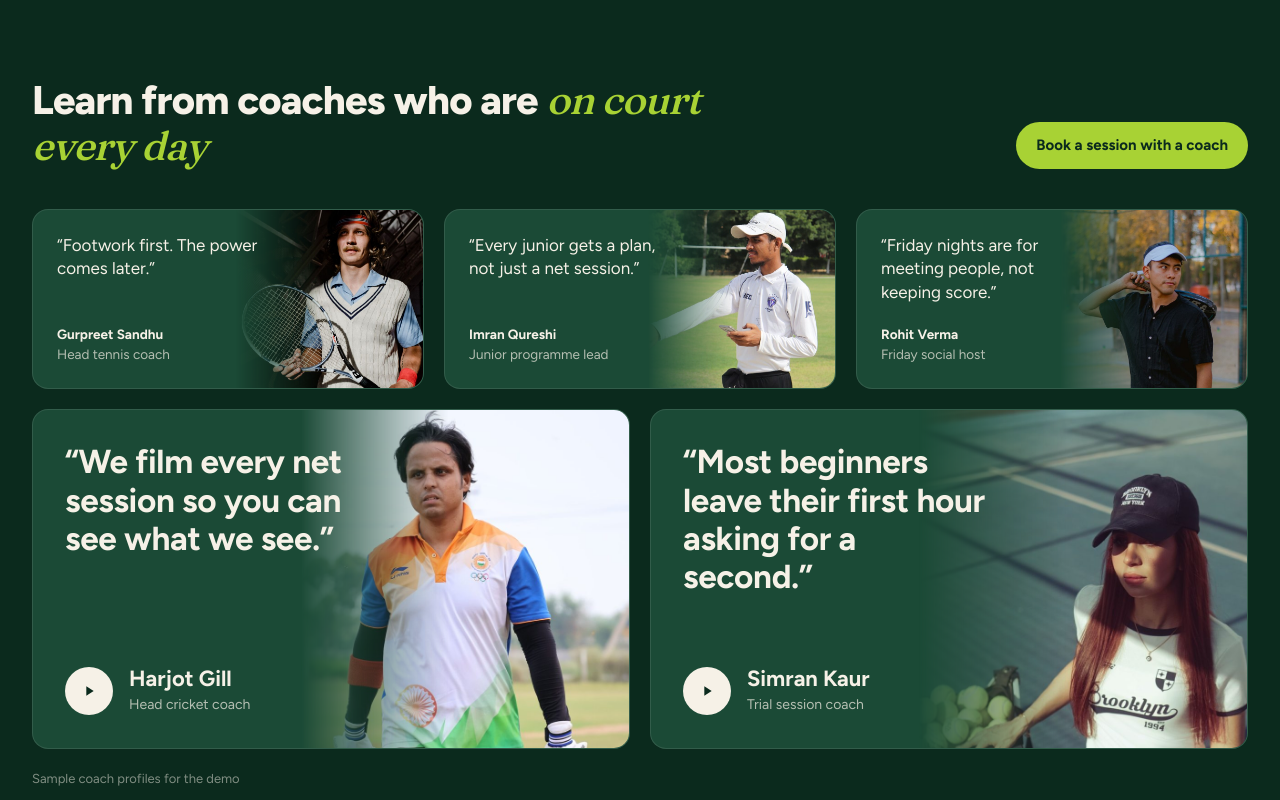
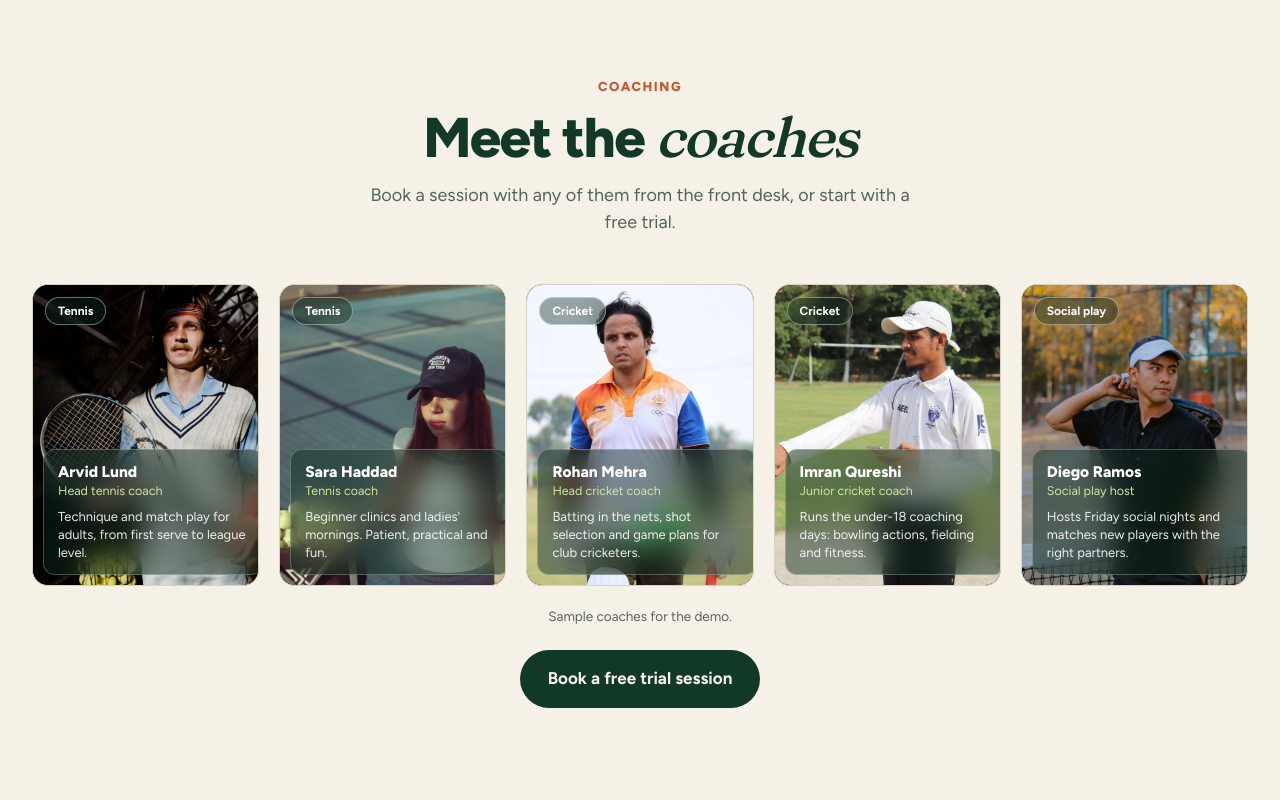
Before and after one commit to divyadeep-kaur/champions-club, a Next.js app: page / in a window 1280 px wide. Shown: the part 3960-4760 px from the top of the page. Built offline with nearby package versions, Linux system fonts and the light colour scheme; no server answers; the database is empty.

Commit message:
bring back the earlier coaches cards with glass info panels

```diff
--- a/src/components/landing/Coaches.tsx
+++ b/src/components/landing/Coaches.tsx
@@ -1,75 +1,42 @@
 import Image from "next/image";
 import Link from "next/link";
 
-type Coach = { name: string; role: string; quote: string; img: string; w: number; h: number; pos: string };
-
-const small: Coach[] = [
-  { name: "Gurpreet Sandhu", role: "Head tennis coach", quote: "Footwork first. The power comes later.", img: "/images/coaches/tennis-head.jpg", w: 720, h: 900, pos: "object-[50%_18%]" },
-  { name: "Imran Qureshi", role: "Junior programme lead", quote: "Every junior gets a plan, not just a net session.", img: "/images/coaches/cricket-nets.jpg", w: 720, h: 900, pos: "object-[62%_18%]" },
-  { name: "Rohit Verma", role: "Friday social host", quote: "Friday nights are for meeting people, not keeping score.", img: "/images/coaches/social.jpg", w: 720, h: 900, pos: "object-[50%_15%]" },
+const coaches = [
+  { name: "Arvid Lund", role: "Head tennis coach", sport: "Tennis", bio: "Technique and match play for adults, from first serve to league level.", img: "/images/coaches/tennis-head.jpg", pos: "object-[50%_20%]" },
+  { name: "Sara Haddad", role: "Tennis coach", sport: "Tennis", bio: "Beginner clinics and ladies' mornings. Patient, practical and fun.", img: "/images/coaches/tennis-women.jpg", pos: "object-[60%_30%]" },
+  { name: "Rohan Mehra", role: "Head cricket coach", sport: "Cricket", bio: "Batting in the nets, shot selection and game plans for club cricketers.", img: "/images/coaches/cricket-head.jpg", pos: "object-[50%_15%]" },
+  { name: "Imran Qureshi", role: "Junior cricket coach", sport: "Cricket", bio: "Runs the under-18 coaching days: bowling actions, fielding and fitness.", img: "/images/coaches/cricket-nets.jpg", pos: "object-[60%_20%]" },
+  { name: "Diego Ramos", role: "Social play host", sport: "Social play", bio: "Hosts Friday social nights and matches new players with the right partners.", img: "/images/coaches/social.jpg", pos: "object-[50%_20%]" },
 ];
-
-const big: Coach[] = [
-  { name: "Harjot Gill", role: "Head cricket coach", quote: "We film every net session so you can see what we see.", img: "/images/coaches/cricket-head.jpg", w: 720, h: 900, pos: "object-[50%_12%]" },
-  { name: "Simran Kaur", role: "Trial session coach", quote: "Most beginners leave their first hour asking for a second.", img: "/images/coaches/tennis-women.jpg", w: 720, h: 900, pos: "object-[60%_28%]" },
-];
-
-const fade = "[mask-image:linear-gradient(to_right,transparent_0%,black_45%)]";
 
 export function Coaches() {
   return (
-    <section id="coaches" aria-labelledby="coaches-title" className="scroll-mt-20 bg-forest-deep text-cream">
-      <div className="mx-auto max-w-[1280px] px-4 py-20 sm:px-8 sm:py-24">
-        <div className="flex flex-wrap items-end justify-between gap-4">
-          <h2 id="coaches-title" className="max-w-[760px] text-[clamp(28px,3.2vw,40px)] font-extrabold leading-[1.15] tracking-[-0.02em]">
-            Learn from coaches who are <span className="font-serif font-medium italic text-ball">on court every day</span>
-          </h2>
-          <Link href="/trial" className="rounded-full bg-ball px-5 py-3 text-[15px] font-bold text-forest-deep hover:bg-[#b6dd45]">
-            Book a session with a coach
-          </Link>
-        </div>
-
-        <div className="mt-10 grid gap-5 md:grid-cols-3">
-          {small.map((c) => (
-            <figure key={c.name} className="relative flex min-h-[180px] overflow-hidden rounded-2xl border border-white/10 bg-[#1b4a36]">
-              <div className={`absolute inset-y-0 right-0 w-[48%] ${fade}`} aria-hidden="true">
-                <Image src={c.img} alt="" width={c.w} height={c.h} unoptimized className={`h-full w-full object-cover ${c.pos}`} />
+    <section id="coaches" aria-labelledby="coaches-title" className="mx-auto max-w-[1280px] scroll-mt-20 px-4 py-20 sm:px-8 sm:py-24">
+      <p className="text-center text-[13px] font-extrabold uppercase tracking-[0.12em] text-clay">Coaching</p>
+      <h2 id="coaches-title" className="mt-3 text-center text-[clamp(36px,4.5vw,56px)] font-extrabold leading-[1.05] tracking-[-0.03em] text-forest">
+        Meet the <span className="font-serif font-medium italic">coaches</span>
+      </h2>
+      <p className="mx-auto mt-3.5 max-w-[560px] text-center text-[18px] text-muted">Book a session with any of them from the front desk, or start with a free trial.</p>
+      <ul className="mt-12 grid grid-cols-2 gap-4 sm:gap-5 lg:grid-cols-5">
+        {coaches.map((c) => (
+          <li key={c.name} className="group overflow-hidden rounded-2xl border border-line bg-forest-deep">
+            <div className="relative aspect-[4/5] min-h-[300px] overflow-hidden">
+              <Image src={c.img} alt={`${c.name}, ${c.role.toLowerCase()}`} fill unoptimized sizes="(min-width: 1024px) 20vw, 50vw" className={`object-cover ${c.pos} transition-transform duration-700 group-hover:scale-105`} />
+              <span className="absolute left-3 top-3 rounded-full border border-white/40 bg-forest-deep/40 px-3 py-1 text-[12px] font-bold text-white backdrop-blur-md">{c.sport}</span>
+              <div className="absolute inset-x-2.5 bottom-2.5 rounded-xl border border-white/25 bg-forest-deep/45 px-3.5 py-3 text-white backdrop-blur-[14px]">
+                <p className="text-[15.5px] font-extrabold leading-tight">{c.name}</p>
+                <p className="text-[12.5px] text-[#cfe6a0]">{c.role}</p>
+                <p className="mt-2 text-[13px] leading-snug text-white/90">{c.bio}</p>
               </div>
-              <div className="relative flex w-[64%] flex-col justify-between gap-5 p-5 sm:p-6">
-                <blockquote className="text-[16px] leading-snug sm:text-[17px]">“{c.quote}”</blockquote>
-                <figcaption className="text-[13.5px]">
-                  <strong className="block">{c.name}</strong>
-                  <span className="text-cream/70">{c.role}</span>
-                </figcaption>
-              </div>
-            </figure>
-          ))}
-        </div>
-
-        <div className="mt-5 grid gap-5 lg:grid-cols-2">
-          {big.map((c) => (
-            <figure key={c.name} className="relative flex min-h-[320px] overflow-hidden rounded-2xl border border-white/10 bg-[#1b4a36] sm:min-h-[340px]">
-              <div className={`absolute inset-y-0 right-0 w-[55%] ${fade}`} aria-hidden="true">
-                <Image src={c.img} alt="" width={c.w} height={c.h} unoptimized className={`h-full w-full object-cover ${c.pos}`} />
-              </div>
-              <div className="relative flex w-[72%] flex-col justify-between gap-8 p-6 sm:w-[62%] sm:p-8">
-                <blockquote className="text-[clamp(24px,2.6vw,34px)] font-bold leading-[1.15] tracking-[-0.01em]">“{c.quote}”</blockquote>
-                <figcaption className="flex items-center gap-4">
-                  <Link href="/#club-video" aria-label={`Watch the club film with ${c.name}`} className="grid size-12 shrink-0 place-items-center rounded-full bg-cream text-forest-deep transition-transform hover:scale-105">
-                    <svg width="16" height="16" viewBox="0 0 24 24" fill="currentColor" aria-hidden="true">
-                      <path d="M8 5v14l11-7z" />
-                    </svg>
-                  </Link>
-                  <span>
-                    <strong className="block text-[20px] font-bold leading-tight sm:text-[22px]">{c.name}</strong>
-                    <span className="text-[14px] text-cream/70">{c.role}</span>
-                  </span>
-                </figcaption>
-              </div>
-            </figure>
-          ))}
-        </div>
-        <p className="mt-5 text-[13px] text-cream/50">Sample coach profiles for the demo</p>
+            </div>
+          </li>
+        ))}
+      </ul>
+      <p className="mt-5 text-center text-[13.5px] text-muted">Sample coaches for the demo.</p>
+      <div className="mt-6 text-center">
+        <Link href="/trial" className="inline-block rounded-full bg-forest px-7 py-4 text-[17px] font-bold text-cream hover:bg-forest-deep">
+          Book a free trial session
+        </Link>
       </div>
     </section>
   );
```
